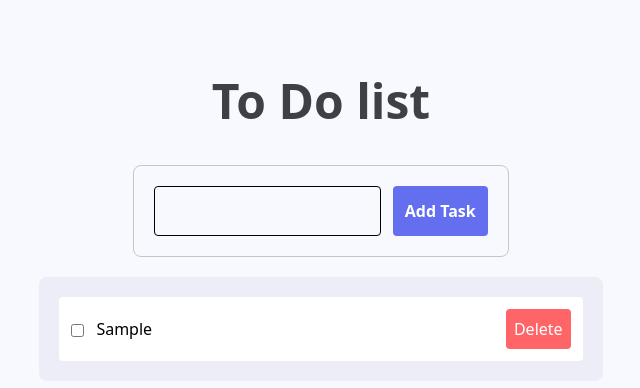
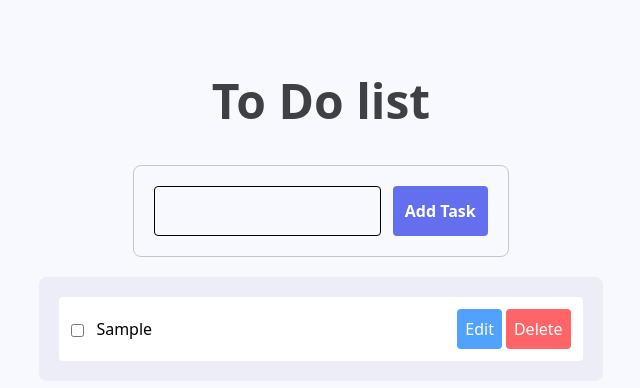
Before and after one commit to Akash2Patil/todolist, a React (Vite) app: page / in a window 1280 px wide. Both pictures are taken after typing "Sample" into the empty fields and a click on the input "Add Task". Shown: the top 388 px of the page, without its empty margins (319-959 px from the left). Built offline with nearby package versions, Linux system fonts and the light colour scheme.

Commit message:
edit btn added

```diff
--- a/src/component/Tasklist.jsx
+++ b/src/component/Tasklist.jsx
@@ -1,31 +1,113 @@
-import React from 'react'
+import React, { useState } from "react";
 
 const Tasklist = ({ tasks, settask }) => {
+  const [editingId, setEditingId] = useState(null);
+  const [editingText, setEditingText] = useState("");
 
-
-  const handelCheckbox = (id) => {
-    const updatedTasks = tasks.map((task) => {
-      return task.id === id ? { ...task, completed: !task.completed } : task
-    });
-    settask(updatedTasks)
+  const handleCheckbox = (id) => {
+    const updatedTasks = tasks.map((task) =>
+      task.id === id ? { ...task, completed: !task.completed } : task
+    );
+    settask(updatedTasks);
   };
 
-  const handledelete = (id) => {
-    const updatedtask = tasks.filter((task) => task.id !== id);
-    settask(updatedtask);
+  const handleDelete = (id) => {
+    const updatedTasks = tasks.filter((task) => task.id !== id);
+    settask(updatedTasks);
   };
 
 
+  const handleEdit = (id) => {
+    const t = tasks.find((task) => task.id === id);
+    setEditingId(id);
+    setEditingText(t.text);
+  };
+
+  const handleSave = () => {
+    const updatedTasks = tasks.map((task) =>
+      task.id === editingId ? { ...task, text: editingText } : task
+    );
+    settask(updatedTasks);
+    setEditingId(null);
+    setEditingText("");
+  };
+
+
+  const handleCancel = () => {
+    setEditingId(null);
+    setEditingText("");
+  };
   return (
-    <div className='mt-5 w-1/2  bg-[#ecedf6] rounded-lg overflow-y-auto'>
+    <div className="mt-5 w-1/2 bg-[#ecedf6] rounded-lg overflow-y-auto">
+      {tasks.length > 0 ? (
+        <ul>
+          {tasks.map((task) => (
+            <li
+              key={task.id}
+              className="bg-white p-3 rounded-sm m-5 flex items-center"
+            >
+              <input
+                className="mt-1 mr-3"
+                type="checkbox"
+                checked={task.completed}
+                onChange={() => handleCheckbox(task.id)}
+              />
+              {editingId === task.id ? (
+                <input
+                  className="flex-1 border p-1 mr-2"
+                  value={editingText}
+                  onChange={(e) => setEditingText(e.target.value)}
+                  onKeyDown={(e) => e.key === "Enter" && handleSave()}
+                  autoFocus
+                />
+              ) : (
+                <p
+                  className={`flex-1 break-all ${
+                    task.completed ? "line-through text-zinc-500" : ""
+                  }`}
+                >
+                  {task.text}
+                </p>
+              )}
+              {editingId === task.id ? (
+                <>
+                  <button
+                    onClick={handleSave}
+                    className="bg-green-500 text-white p-2 rounded mr-1"
+                  >
+                    Save
+                  </button>
+                  <button
+                    onClick={handleCancel}
+                    className="bg-gray-400 text-white p-2 rounded"
+                  >
+                    Cancel
+                  </button>
+                </>
+              ) : (
+                <>
+                  <button
+                    onClick={() => handleEdit(task.id)}
+                    className="bg-blue-400 text-white p-2 rounded mr-1"
+                  >
+                    Edit
+                  </button>
+                  <button
+                    onClick={() => handleDelete(task.id)}
+                    className="bg-red-400 text-white p-2 rounded"
+                  >
+                    Delete
+                  </button>
+                </>
+              )}
+            </li>
+          ))}
+        </ul>
+      ) : (
+        <p className="text-center text-xl font-semibold p-3">No Todos</p>
+      )}
+    </div>
+  );
+};
 
-      {tasks.length > 0 ? <ul>
-        {tasks.map((task) => (
-          <li className='bg-white p-3 rounded-sm m-5 flex items-center ' key={task.id}>
-            <input className='mt-1 mr-3' type="checkbox" checked={task.completed} onChange={() => handelCheckbox(task.id)} /> <p className={`w-[100%] break-all ${task.completed ? 'line-through text-zinc-500' : ''}`}>{task.text}</p> <button onClick={() => handledelete(task.id)} className=' bg-red-400 p-2 text-white rounded cursor-pointer'>Delete</button></li>))}
-      </ul> : <p className='text-center text-xl font-semibold p-3'>No Todos</p>}
-    </div>
-  )
-}
-
-export default Tasklist
+export default Tasklist;
```
